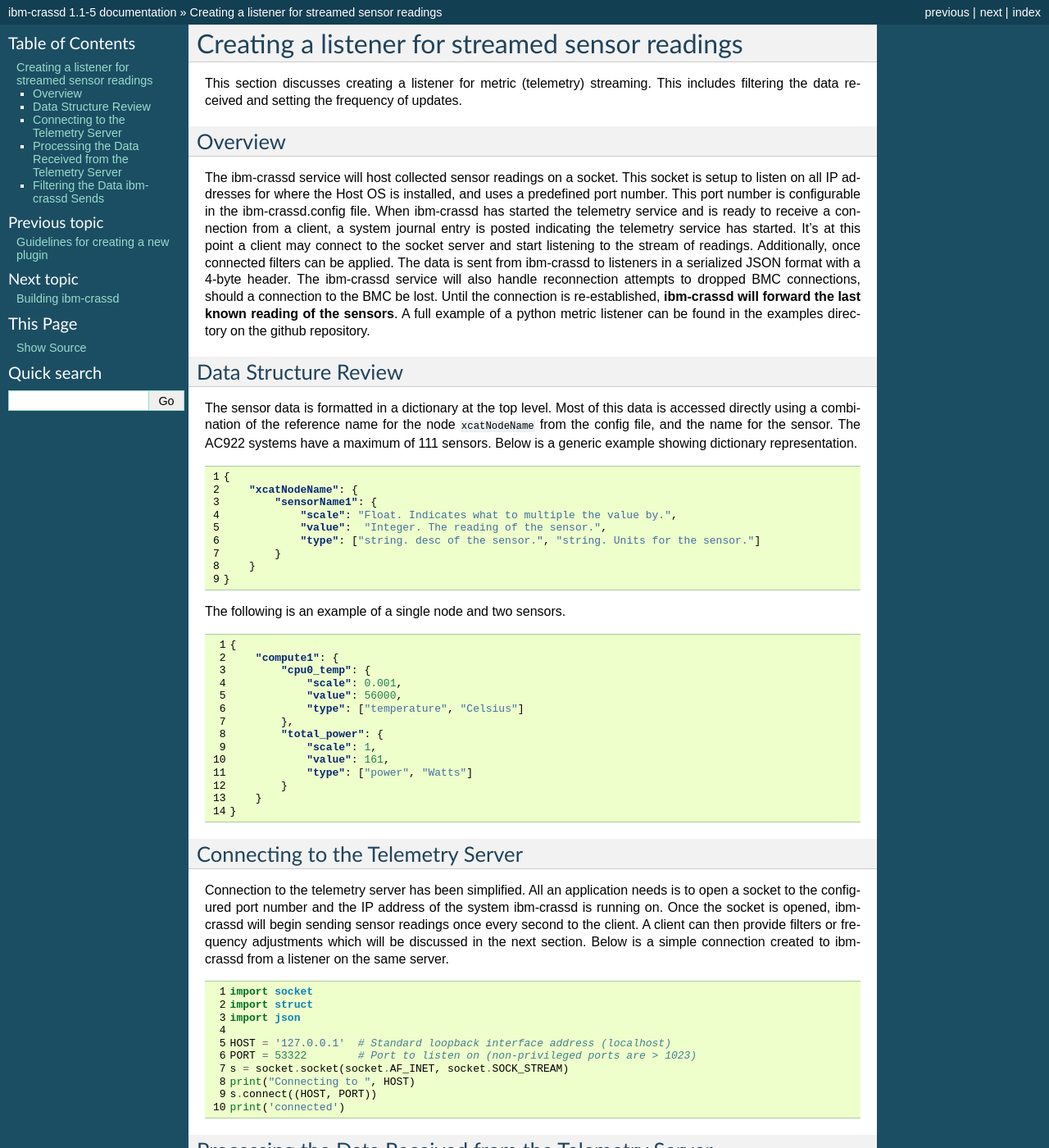
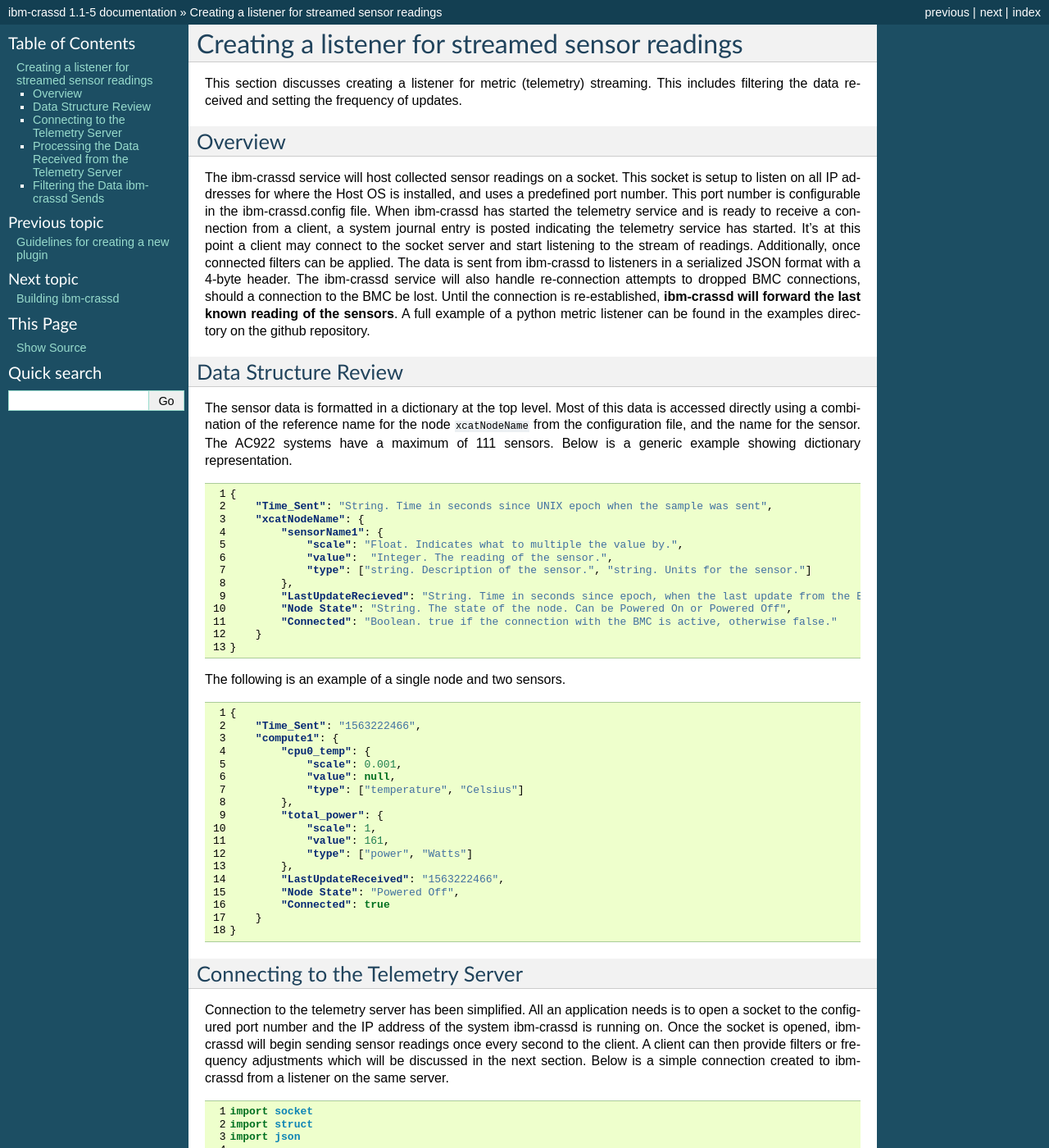
Before and after one commit to open-power-ref-design-toolkit/ibm-crassd, a Sphinx documentation site: the page built from docs/source/telemlistenerguideline.rst, in a window 1280 px wide and 1400 px high. Shown: the whole window at 82% size. Built offline with Sphinx 7.4.7, drawn with Linux system fonts in a browser that asks for light colours; some of the changed text lies outside the part shown.

Commit message:
Update docs with new Telemetry structure
Updates the documentation to reflect the new data structure and
properties that are included in the new version of ibm-crassd.

Signed-off-by: Justin Thaler <thalerj@us.ibm.com>

```diff
--- a/docs/source/telemlistenerguideline.rst
+++ b/docs/source/telemlistenerguideline.rst
@@ -5,22 +5,26 @@
 
 Overview
 ================
-The ibm-crassd service will host collected sensor readings on a socket. This socket is setup to listen on all IP addresses for where the Host OS is installed, and uses a predefined port number. This port number is configurable in the ibm-crassd.config file. When ibm-crassd has started the telemetry service and is ready to receive a connection from a client, a system journal entry is posted indicating the telemetry service has started. It's at this point a client may connect to the socket server and start listening to the stream of readings. Additionally, once connected filters can be applied.  The data is sent from ibm-crassd to listeners in a serialized JSON format with a 4-byte header. The ibm-crassd service will also handle reconnection attempts to dropped BMC connections, should a connection to the BMC be lost. Until the connection is re-established, **ibm-crassd will forward the last known reading of the sensors**. A full example of a python metric listener can be found in the examples directory on the github repository.
+The ibm-crassd service will host collected sensor readings on a socket. This socket is setup to listen on all IP addresses for where the Host OS is installed, and uses a predefined port number. This port number is configurable in the ibm-crassd.config file. When ibm-crassd has started the telemetry service and is ready to receive a connection from a client, a system journal entry is posted indicating the telemetry service has started. It's at this point a client may connect to the socket server and start listening to the stream of readings. Additionally, once connected filters can be applied.  The data is sent from ibm-crassd to listeners in a serialized JSON format with a 4-byte header. The ibm-crassd service will also handle re-connection attempts to dropped BMC connections, should a connection to the BMC be lost. Until the connection is re-established, **ibm-crassd will forward the last known reading of the sensors**. A full example of a python metric listener can be found in the examples directory on the github repository.
 
 Data Structure Review
 ===========================
-The sensor data is formatted in a dictionary at the top level. Most of this data is accessed directly using a combination of the reference name for the node ``xcatNodeName`` from the config file, and the name for the sensor. The AC922 systems have a maximum of 111 sensors. Below is a generic example showing dictionary representation.
+The sensor data is formatted in a dictionary at the top level. Most of this data is accessed directly using a combination of the reference name for the node ``xcatNodeName`` from the configuration file, and the name for the sensor. The AC922 systems have a maximum of 111 sensors. Below is a generic example showing dictionary representation.
 
 .. code-block:: JSON
     :linenos:
 
     {
+        "Time_Sent": "String. Time in seconds since UNIX epoch when the sample was sent",
         "xcatNodeName": {
             "sensorName1": {
                 "scale": "Float. Indicates what to multiple the value by.",
                 "value":  "Integer. The reading of the sensor.",
-                "type": ["string. desc of the sensor.", "string. Units for the sensor."]
-            }
+                "type": ["string. Description of the sensor.", "string. Units for the sensor."]
+            },
+            "LastUpdateRecieved": "String. Time in seconds since epoch, when the last update from the BMC was received.",
+            "Node State": "String. The state of the node. Can be Powered On or Powered Off",
+	    "Connected": "Boolean. true if the connection with the BMC is active, otherwise false."
         }
     }
 
@@ -30,17 +34,21 @@
     :linenos:
 
     {
+        "Time_Sent": "1563222466",
         "compute1": {
             "cpu0_temp": {
                 "scale": 0.001,
-                "value": 56000,
+                "value": null,
                 "type": ["temperature", "Celsius"]
             },
             "total_power": {
                 "scale": 1,
                 "value": 161,
                 "type": ["power", "Watts"]
-            }
+            },
+            "LastUpdateReceived": "1563222466",
+            "Node State": "Powered Off",
+            "Connected": true
         }
     }
 
@@ -55,7 +63,7 @@
     import struct
     import json
 
-    HOST = '127.0.0.1'  # Standard loopback interface address (localhost)
+    HOST = '127.0.0.1'  # Standard loop-back interface address (localhost)
     PORT = 53322        # Port to listen on (non-privileged ports are > 1023)
     s = socket.socket(socket.AF_INET, socket.SOCK_STREAM)
     print("Connecting to ", HOST)
@@ -64,7 +72,7 @@
 
 Processing the Data Received from the Telemetry Server
 ======================================================
-Once the connection is setup as shown above we can begin processing the packets received from the ibm-crassd service. There's 2 pieces to deal with from the data packets. The first is the header. The header contains the size of the json structure. The struct library is used to unpack the header and get the message length. Below is an example of reading this:
+Once the connection is setup as shown above we can begin processing the packets received from the ibm-crassd service. There's 2 pieces to deal with from the data packets. The first is the header. The header contains the size of the JSON structure. The struct library is used to unpack the header and get the message length. Below is an example of reading this:
 
 .. code-block:: python
     :linenos:
```
Also changed, not shown: other parts of docs/source/telemlistenerguideline.rst (+1 -1 lines).
